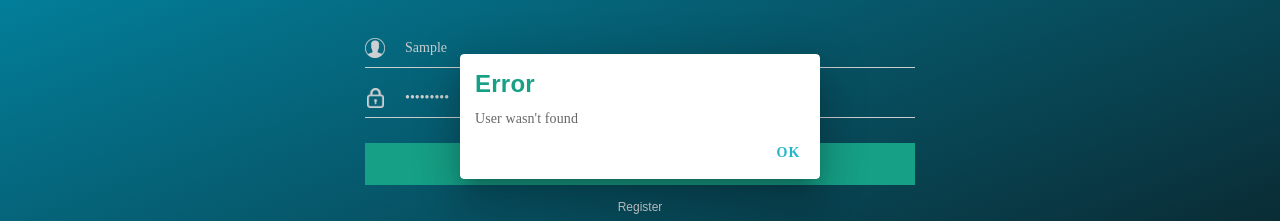
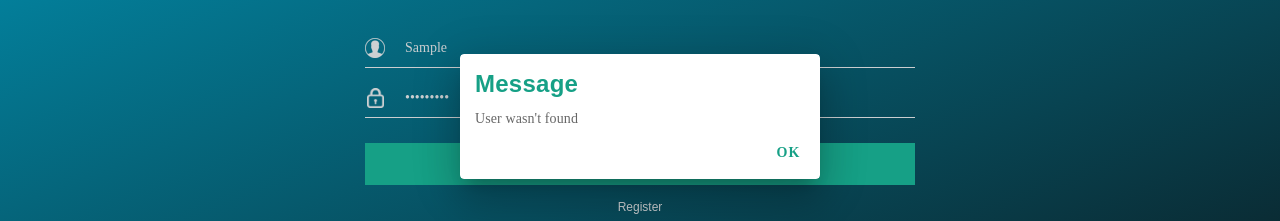
Before and after one commit to WilliaamKing/Encoder, a Vue app: page /#/login in a window 1280 px wide. Both pictures are taken after typing "Sample", "Sample123" into the empty fields and a click on the button "Log in". Shown: the part 284-505 px from the top of the page. Built offline with nearby package versions, Linux system fonts and the light colour scheme.

Commit message:
add (App.vue): functionality for delete current user and update dialog block

```diff
--- a/src/App.vue
+++ b/src/App.vue
@@ -1,24 +1,30 @@
 <template>
   <div id="app">
     <transition name='fade' appear>
-      <v-application-bar v-if="isUserAuthenicated" @sign-out="reserCurrentUser"></v-application-bar>
+      <v-application-bar v-if="isUserAuthenicated"
+                         @sign-out="signOutHandler"
+                         @delete-account="deleteAccountHandler">
+      </v-application-bar>
       <router-view @authentication-error='showMessage'></router-view>
     </transition>
 
-    <v-dialog v-model="isError" max-width="360">
+    <v-dialog v-model="isShowDialog" max-width="360">
          <v-card>
               <v-card-title class="headline">
-                  <h2>Error</h2>
+                  <h2>Message</h2>
               </v-card-title>
 
-              <v-card-text>
-                  {{errorMessage}}
-              </v-card-text>
+              <v-card-text>{{dialogMessage}}</v-card-text>
 
               <v-card-actions>
-                  <v-btn color="#21b8c6" text @click="closeErrorCard">
-                      OK
-                  </v-btn>
+                  <template v-if="isError">
+                      <v-btn text @click="closeDialog">OK</v-btn>
+                  </template>
+
+                  <template v-if="isQuestion">
+                     <v-btn  text @click="positiveAnswerAction">Yes</v-btn>
+                     <v-btn  text @click="closeDialog">No</v-btn>
+                  </template>
               </v-card-actions>
           </v-card>
     </v-dialog>
@@ -34,8 +40,10 @@ export default {
   name: 'App',
   data (){
     return {
-      errorMessage: '',
+      dialogMessage: '',
       isError: false,
+      isQuestion: false,
+      positiveAnswerAction: null,
     }
   },
   components: {
@@ -45,6 +53,15 @@ export default {
     ...mapState(['currentUser', 'users']),
     isUserAuthenicated (){
       return this.currentUser.name !== '';
+    },
+    isShowDialog: {
+       get: function (){
+        return this.isError || this.isQuestion;
+      },
+
+      set: function (value){
+        this.isError = this.isQuestion = value;
+      }
     }
   },
   watch: {
@@ -67,7 +84,7 @@ export default {
      this.setCurrentPath('/');
   },
   methods: {
-     ...mapActions(['setCurrentUser', 'addUser', 'reserCurrentUser', 'setError']),
+     ...mapActions(['setCurrentUser', 'addUser', 'resetCurrentUser', 'setError', 'deleteCurrentUser']),
      setCurrentPath (newPath) {
         const actualPath = {};
         const newFirstPathConditions = [this.isUserAuthenicated, newPath === '/registration'];
@@ -94,13 +111,33 @@ export default {
      },
      showMessage(message) {
         this.isError = true;
-        this.errorMessage = message;
+        this.dialogMessage = message;
      },
-     closeErrorCard() {
-       this.isError = false;
+     closeDialog() {
+      this.isShowDialog = false;
      },
      updateLocalStorage() {
        localStorage.setItem('encoder-users', JSON.stringify(this.$store.state));
+     },
+     deleteAccountHandler(){
+        this.showQuestion('Are you sure that you want to delete account?');
+
+        this.positiveAnswerAction = () => {
+            this.deleteCurrentUser();
+            this.closeDialog();
+        };
+     },
+     signOutHandler(){
+       this.showQuestion('Are you sure that you want to sign out?');
+
+       this.positiveAnswerAction = () => {
+          this.resetCurrentUser();
+          this.closeDialog();
+       }
+     },
+     showQuestion (message){
+       this.dialogMessage = message;
+       this.isQuestion = true;
      }
   },
   store
```
